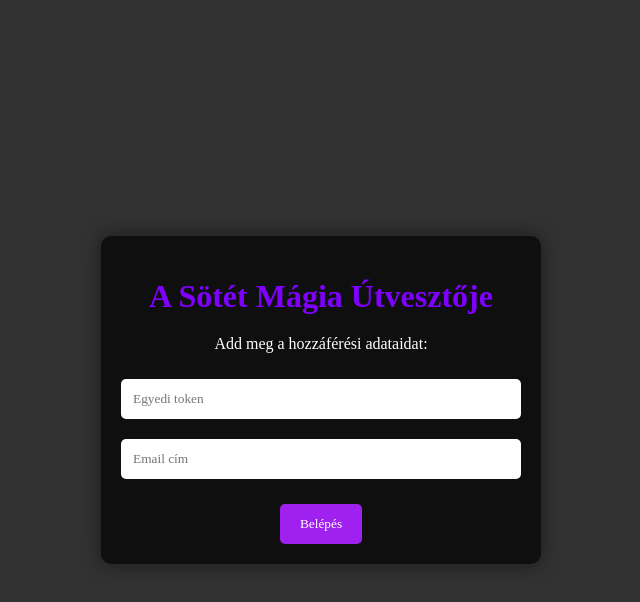
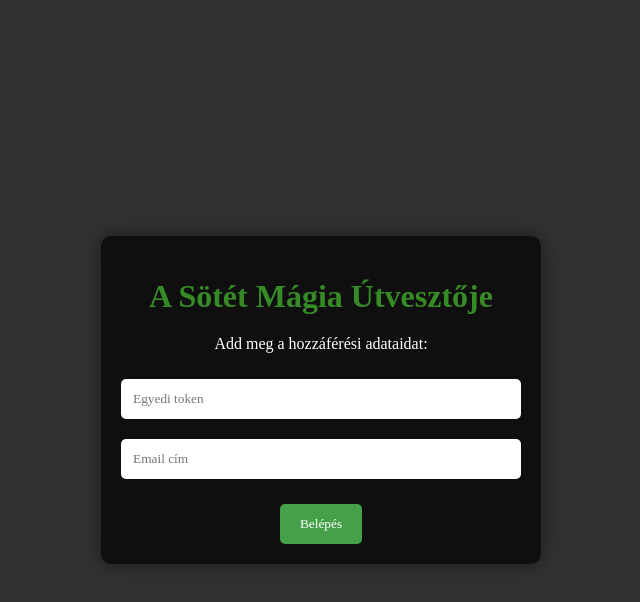
Before and after one commit to Zozzy087/A-S-M-U, a plain HTML site: page index.html in a window 1280 px wide. In both pictures the pointer is over the button "Belépés". Shown: the whole page, without its empty margins (319-959 px from the left). Drawn offline with Linux system fonts and the light colour scheme.

Commit message:
Update index.html

```diff
--- a/index.html
+++ b/index.html
@@ -25,7 +25,7 @@
             box-shadow: 0 0 20px rgba(0, 0, 0, 0.5);
         }
         h1 {
-            color: #7f00ff;
+            color: #368B27;
             margin-bottom: 20px;
         }
         input {
@@ -49,7 +49,7 @@
             transition: background-color 0.3s;
         }
         button:hover {
-            background-color: #a020f0;
+            background-color: #45a049;
         }
         .error {
             color: #ff6b6b;
```
